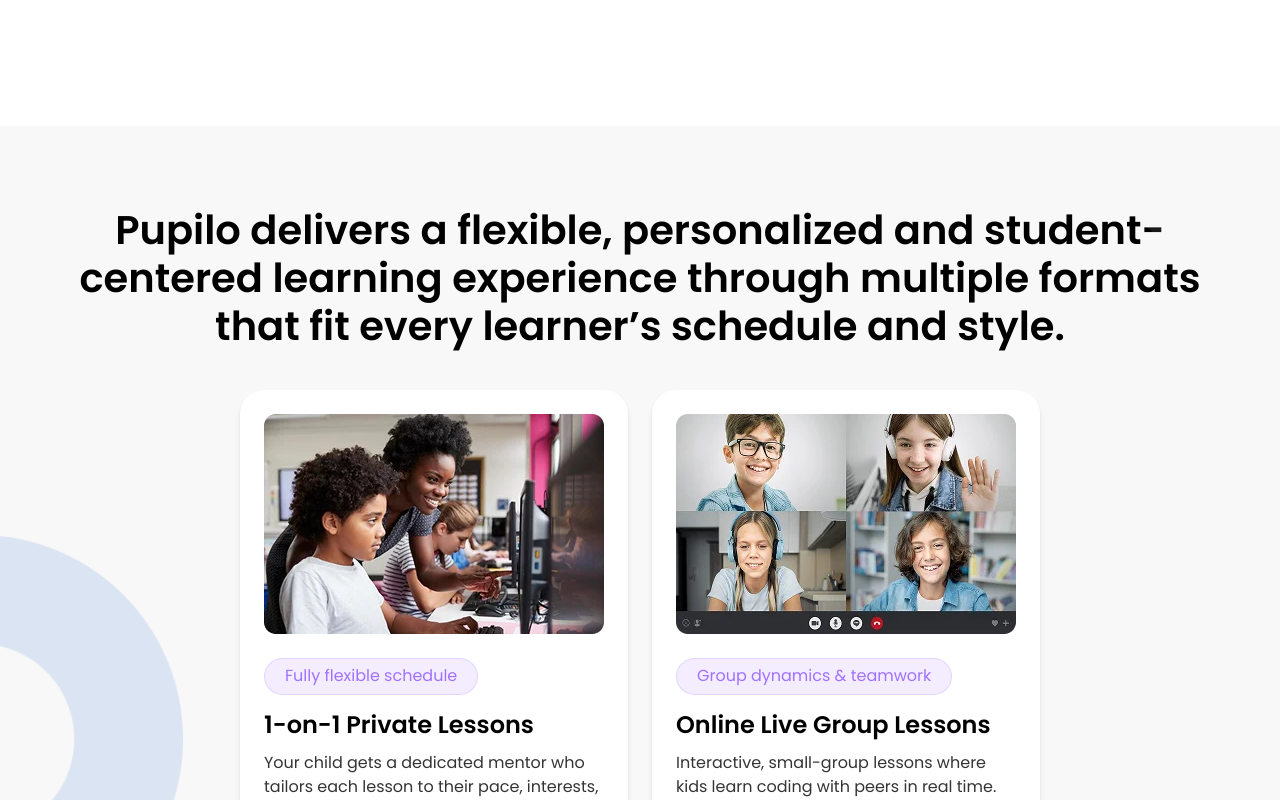
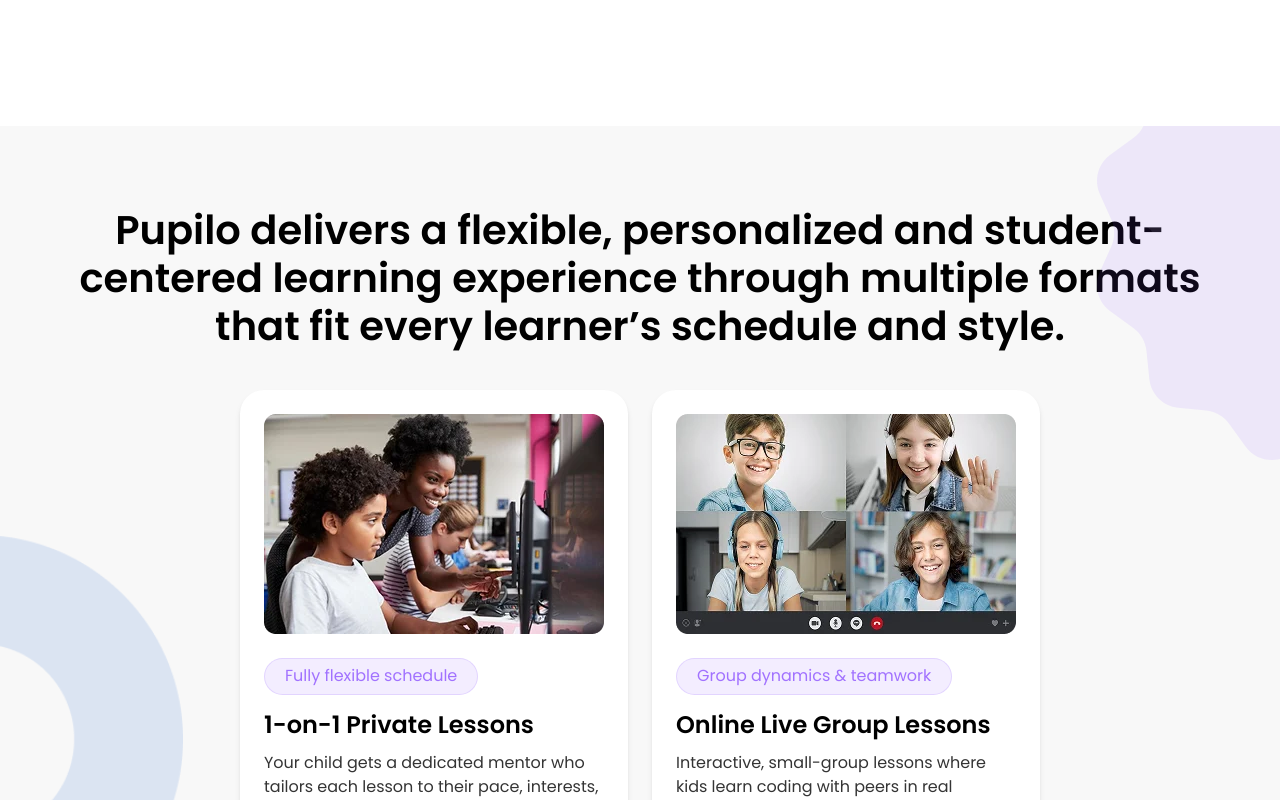
Before and after one commit to Pupiloinc/Pupilo, a Next.js app: page / in a window 1280 px wide. Shown: the part 4160-4960 px from the top of the page. Built offline with nearby package versions, Linux system fonts and the light colour scheme.

Commit message:
update homepage

```diff
--- a/src/components/common/Footer.jsx
+++ b/src/components/common/Footer.jsx
@@ -55,7 +55,7 @@ const Footer = () => {
                 </h4>
                 <ul className="sm:space-y-2 space-y-1">
                   {obj.links.map((object, index) => (
-                    <li key={index} className="mb-3 group">
+                    <li key={index} className={`${index !== obj.links.length - 1 ? "mb-3" : ""} group`}>
                       <Link
                         href={object.url}
                         className="text-black/80 sm:text-base text-sm font-normal hover:text-purple transition-all duration-300 ease-in-out"
@@ -112,7 +112,7 @@ const Footer = () => {
           </div>
         </div>
       </div>
-      <p className="border-t py-4 border-solid border-black/10 text-center text-black/80">
+      <p className="border-t py-4 border-solid border-black/10 text-center text-black/80 max-sm:px-4">
         Copyright © 2025 Pupilo. All Rights Reserved.
       </p>
     </div>
--- a/src/components/courses/pupiloCurriculum.jsx
+++ b/src/components/courses/pupiloCurriculum.jsx
@@ -27,7 +27,7 @@ const PupiloCurriculum = () => {
         className="absolute bottom-[0%] left-[0%] sm:block hidden pointer-events-none"
         alt="left-ellipse"
       />
-      <div className="container max-w-[1140px] xl:px-0 px-6 mx-auto">
+      <div className="container max-w-[1140px] xl:px-0 sm:px-6 px-4 mx-auto">
         <Title
           text="Pupilo’s Curriculum"
           className="text-center !leading-[160%] mb-1"
--- a/src/components/home/OurCoding.jsx
+++ b/src/components/home/OurCoding.jsx
@@ -7,7 +7,7 @@ const OurCoding = () => {
   return (
     <div className='max-md:bg-fade-purple bg-our-coding bg-full max-lg:!bg-cover'>
       <div className='relative max-w-[1920px] sm:pt-20 pt-[60px] xl:pb-[357px] sm:pb-20 pb-10 mx-auto'>
-        <div className='container max-w-[1140px] xl:px-0 px-6 mx-auto '>
+        <div className='container max-w-[1140px] xl:px-0 sm:px-6 px-4 mx-auto '>
           <Title
             text="Our Coding Instructors"
             className="text-center mb-2"
--- a/src/components/home/PupiloDelivers.jsx
+++ b/src/components/home/PupiloDelivers.jsx
@@ -27,6 +27,13 @@ const PupiloDelivers = () => {
           width={220}
           height={208}
         />
+        <Image
+          src="/assets/images/svg/deliver-top-right-ellipse.svg"
+          alt="bg"
+          className="absolute pointer-events-none top-0 right-0 max-lg:hidden"
+          width={183}
+          height={334}
+        />
         <h2 className="text-2xl sm:text-3xl lg:text-custom-5xl font-semibold text-center leading-[120%] mb-6 sm:mb-10 max-sm:px-0 max-lg:px-7">
           Pupilo delivers a flexible, personalized and student-centered learning
           experience through multiple formats that fit every learner’s schedule
@@ -34,7 +41,7 @@ const PupiloDelivers = () => {
         </h2>
 
         <div className="grid gap-4 md:gap-6 grid-cols-1 sm:grid-cols-2 mx-auto max-w-[400px] sm:max-w-[800px] relative z-10">
-          {FORMATS.map((card) => (
+          {FORMATS.map((card, i) => (
             <div
               key={card.id}
               className="bg-white rounded-2xl sm:rounded-3xl shadow-md p-4 md:p-6 flex flex-col hover:shadow-2xl transition-all ease-in-out duration-500"
@@ -57,7 +64,7 @@ const PupiloDelivers = () => {
               <h3 className="text-lg sm:text-2xl leading-120 font-semibold mt-4">
                 {card.title}
               </h3>
-              <p className="text-base text-dune mt-3 flex-grow">{card.desc}</p>
+              <p className={`text-base font-normal leading-150 text-dune mt-3 flex-grow ${i === 1 || i === 3 ? "lg:max-w-[320px]" : ""}`}>{card.desc}</p>
               <div className="flex items-center mt-4 gap-2">
                 <a
                   href="#"
--- a/src/components/home/WhyPupilo.jsx
+++ b/src/components/home/WhyPupilo.jsx
@@ -8,7 +8,7 @@ import { TOP_RATED_LIST } from '../../../utils/helper'
 const WhyPupilo = () => {
     return (
         <div className="py-40 max-xl:py-[100px] max-md:py-[60px]">
-            <div className='container max-w-[1140px] xl:px-0 px-6 mx-auto'>
+            <div className='container max-w-[1140px] xl:px-0 sm:px-6 px-4 mx-auto'>
                 <div className="flex justify-between gap-5 max-sm:gap-8 max-lg:flex-col mb-6 max-lg:pb-5 items-center">
                     <div className="max-w-[627px] max-lg:flex max-lg:flex-col max-lg:items-center max-lg:justify-center">
                         <Title text="Learn our Difference:
@@ -27,7 +27,7 @@ const WhyPupilo = () => {
                     </div>
                 </div>
                 <div className="flex justify-between max-lg:flex-col gap-5">
-                    <div className="max-w-[364px] max-lg:max-w-full max-lg:justify-center max-lg:items-center max-lg:flex-col max-lg:flex w-full py-[30.49px] px-[52px] bg-white shadow-light-dark rounded-3xl">
+                    <div className="lg:max-w-[364px] max-w-[752px] max-lg:mx-auto max-lg:justify-center max-lg:items-center max-lg:flex-col max-lg:flex w-full py-[30.49px] sm:px-[52px] max-sm:ps-[42px] max-sm:pe-[52px] bg-white shadow-light-dark rounded-3xl">
                         <p className='font-medium text-custom-4xl max-lg:text-3xl max-md:text-2xl leading-120 text-center text-dark-black'>Top Rated</p>
                             <div className='flex mt-6 max-lg:mt-5 max-md:mt-4'>
                                 {TOP_RATED_LIST.map((item , index) => (
@@ -36,10 +36,10 @@ const WhyPupilo = () => {
                             </div>
                         <p className='font-normal text-base leading-150 text-dark-black opacity-80 mt-6 text-center'>Over 2000 happy parents reviews.</p>
                     </div>
-                    <div className="max-w-[752px] max-sm:pb-3 max-sm:flex-col relative max-lg:max-w-full w-full bg-white shadow-light-dark rounded-3xl flex gap-[6px] overflow-hidden">
-                        <div className="py-14 max-sm:pt-6 max-sm:pl-6 pl-8 ">
-                            <p className='font-medium text-custom-4xl max-lg:text-3xl max-md:text-2xl leading-120 text-dark-black max-w-[344px] pb-3 max-md:pb-2'>Fun, Culturally-Relevant Learning</p>
-                            <p className='font-normal text-base leading-150 text-dark-black opacity-80 max-[1100px]:max-w-[254px] max-lg:max-w-[400px] max-md:max-w-[350px] max-w-[344px]'>We blend storytelling, games, and projects that reflect African stories, heroes, and settings.</p>
+                    <div className="max-w-[752px] max-lg:mx-auto max-sm:pb-3 max-sm:flex-col relative w-full bg-white shadow-light-dark rounded-3xl flex gap-[6px] overflow-hidden">
+                        <div className="py-14 max-sm:pt-6 max-sm:px-5 pl-8 ">
+                            <p className='font-medium text-custom-4xl max-lg:text-3xl max-md:text-2xl leading-120 text-dark-black max-w-[344px] pb-3 max-md:pb-2 max-sm:text-center max-sm:mx-auto'>Fun, Culturally-Relevant Learning</p>
+                            <p className='font-normal text-base leading-150 text-dark-black opacity-80 max-[1100px]:max-w-[254px] max-lg:max-w-[400px] max-md:max-w-[350px] max-w-[344px] max-sm:text-center max-sm:mx-auto'>We blend storytelling, games, and projects that reflect African stories, heroes, and settings.</p>
                         </div>
                         <div>
                             <div className="w-[370px] h-[100px] max-sm:hidden bg-[linear-gradient(0deg,_#FFFFFF00_0%,_#FFFFFF_100%)] absolute top-0 right-0 z-10"></div>
--- a/src/components/learn-with-pupilo/Gallery.jsx
+++ b/src/components/learn-with-pupilo/Gallery.jsx
@@ -8,7 +8,7 @@ import Link from 'next/link'
 const Gallery = () => {
     return (
         <div className='lg:py-40 md:py-28 sm:py-16 py-10'>
-            <div className='container max-w-[1140px] xl:px-0 px-6 mx-auto '>
+            <div className='container max-w-[1140px] xl:px-0 sm:px-6 px-4 mx-auto '>
                 <Title
                     text="Learning Formats Gallery"
                     className="text-center lg:mb-[60px] md:mb-10 sm:mb-8 mb-6"
```
Also changed, not shown: public/assets/images/svg/deliver-top-right-ellipse.svg (added).
